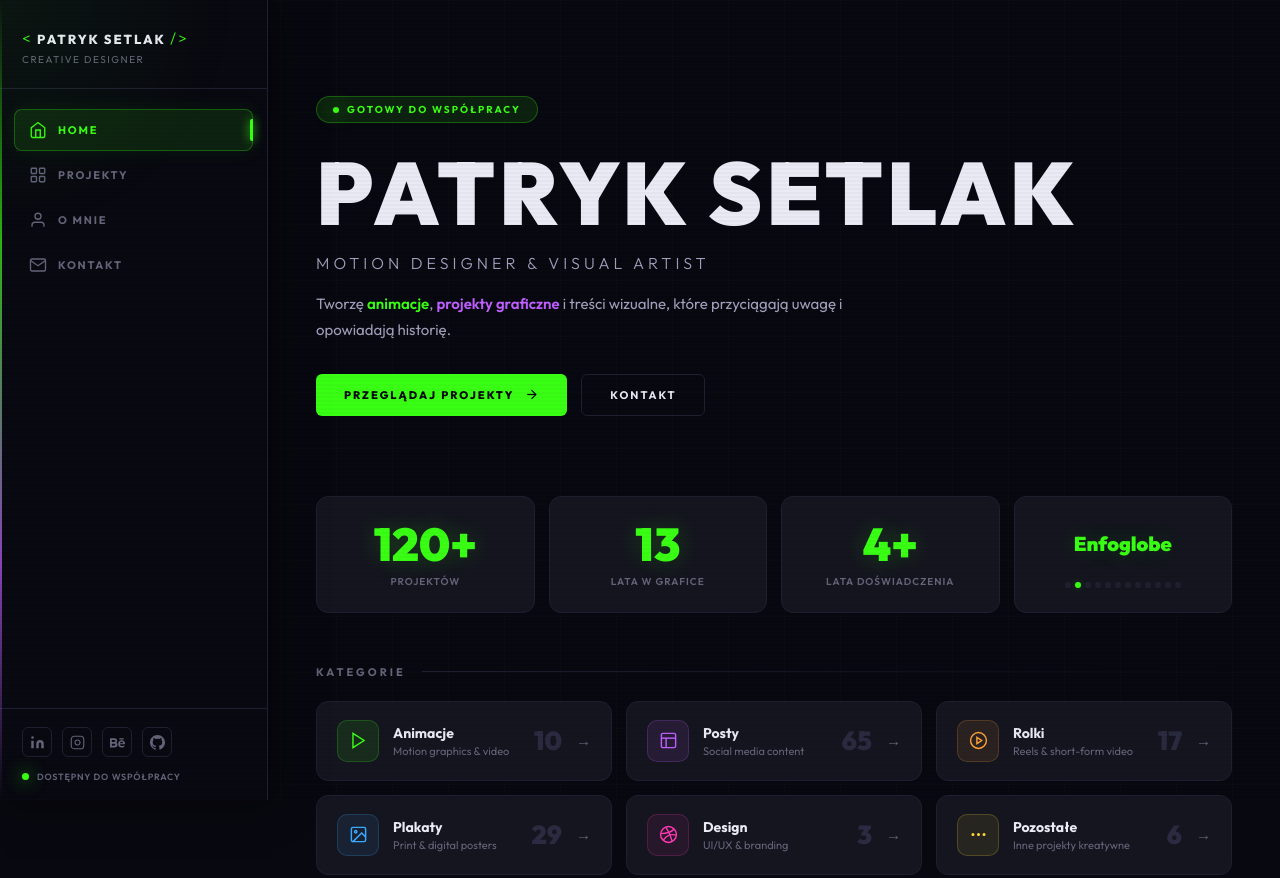
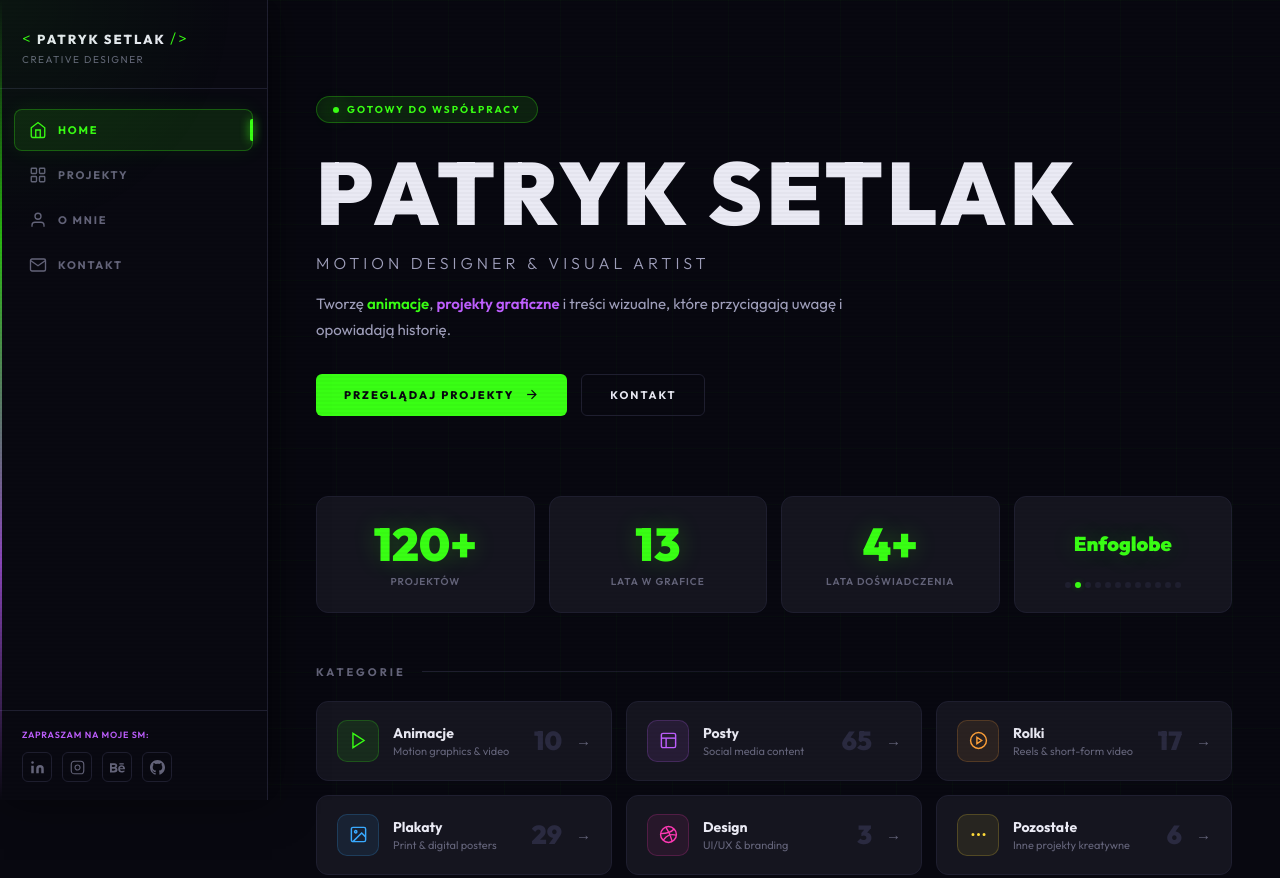
Before and after one commit to ruanabanabago/portfolio, a plain HTML site: page index.html in a window 1280 px wide. Shown: the top 878 px of the page. Drawn offline with Linux system fonts and the light colour scheme.

Commit message:
Update sidebar social media intro text and order

```diff
--- a/index.html
+++ b/index.html
@@ -93,7 +93,10 @@
       </nav>
 
       <div class="sidebar-footer">
-        <div class="sidebar-social">
+        <div class="sidebar-status" style="margin-bottom: 12px;">
+          <span class="status-text" style="color: var(--purple);">ZAPRASZAM NA MOJE SM:</span>
+        </div>
+        <div class="sidebar-social" style="margin-bottom: 0px;">
           <a href="https://www.linkedin.com/in/patryksetlak/" class="social-icon" id="sb-linkedin" title="LinkedIn" target="_blank">
             <svg viewBox="0 0 24 24" fill="currentColor"><path d="M16 8a6 6 0 016 6v7h-4v-7a2 2 0 00-2-2 2 2 0 00-2 2v7h-4v-7a6 6 0 016-6zM2 9h4v12H2z"/><circle cx="4" cy="4" r="2"/></svg>
           </a>
@@ -106,10 +109,6 @@
           <a href="https://github.com/ruanabanabago" class="social-icon" id="sb-github" title="GitHub" target="_blank">
             <svg viewBox="0 0 24 24" fill="currentColor"><path d="M12 0C5.374 0 0 5.373 0 12c0 5.302 3.438 9.8 8.207 11.387.599.111.793-.261.793-.577v-2.234c-3.338.726-4.033-1.416-4.033-1.416-.546-1.387-1.333-1.756-1.333-1.756-1.089-.745.083-.729.083-.729 1.205.084 1.839 1.237 1.839 1.237 1.07 1.834 2.807 1.304 3.492.997.107-.775.418-1.305.762-1.604-2.665-.305-5.467-1.334-5.467-5.931 0-1.311.469-2.381 1.236-3.221-.124-.303-.535-1.524.117-3.176 0 0 1.008-.322 3.301 1.23A11.509 11.509 0 0112 5.803c1.02.005 2.047.138 3.006.404 2.291-1.552 3.297-1.23 3.297-1.23.653 1.653.242 2.874.118 3.176.77.84 1.235 1.911 1.235 3.221 0 4.609-2.807 5.624-5.479 5.921.43.372.823 1.102.823 2.222v3.293c0 .319.192.694.801.576C20.566 21.797 24 17.3 24 12c0-6.627-5.373-12-12-12z"/></svg>
           </a>
-        </div>
-        <div class="sidebar-status">
-          <span class="status-dot"></span>
-          <span class="status-text">DOSTĘPNY DO WSPÓŁPRACY</span>
         </div>
       </div>
     </aside>
```
